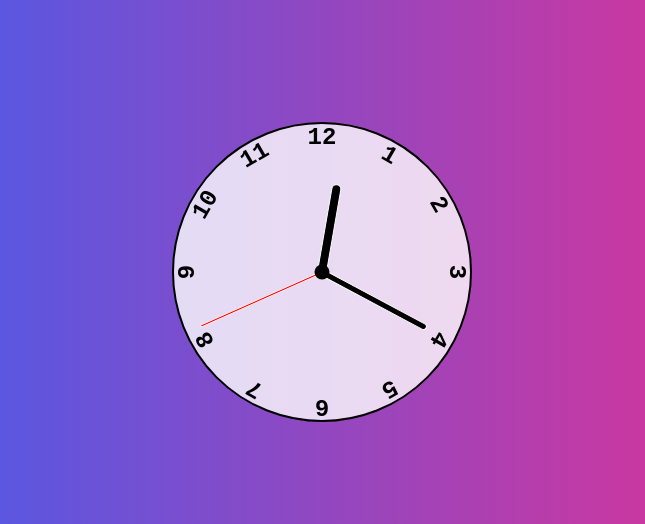
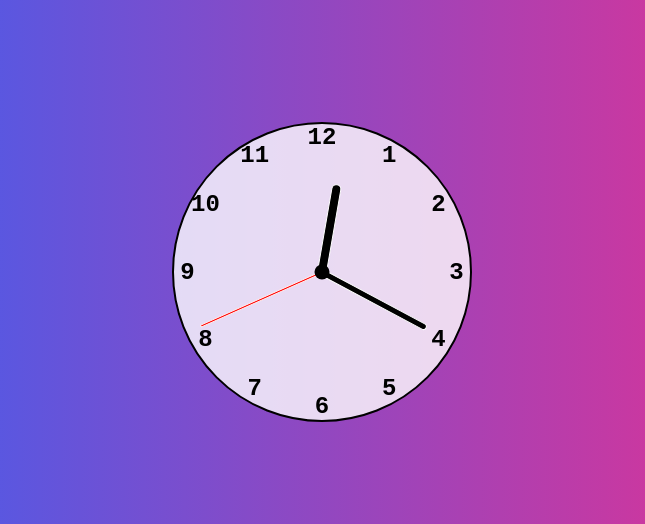
Before and after one commit to Zaviq/Zaviq.github.io, a plain HTML site: page clock/index.html in a window 1280 px wide. Shown: the part 178-702 px from the top of the page, 318-963 px from the left. Drawn offline with Linux system fonts and the light colour scheme.

Commit message:
fixed the orientation of the clock numbers

```diff
--- a/clock/index.html
+++ b/clock/index.html
@@ -20,18 +20,18 @@
             <div class="hand hour" data-hour-hand></div>
             <div class="hand minute" data-minute-hand></div>
             <div class="hand second" data-second-hand></div>
-            <div class="numbers number1">1</div>
-            <div class="numbers number2">2</div>
-            <div class="numbers number3">3</div>
-            <div class="numbers number4">4</div>
-            <div class="numbers number5">5</div>
-            <div class="numbers number6">6</div>
-            <div class="numbers number7">7</div>
-            <div class="numbers number8">8</div>
-            <div class="numbers number9">9</div>
-            <div class="numbers number10">10</div>
-            <div class="numbers number11">11</div>
-            <div class="numbers number12">12</div>
+            <div class="numbers number1"><div class="value">1</div></div>
+            <div class="numbers number2"><div class="value">2</div></div>
+            <div class="numbers number3"><div class="value">3</div></div>
+            <div class="numbers number4"><div class="value">4</div></div>
+            <div class="numbers number5"><div class="value">5</div></div>
+            <div class="numbers number6"><div class="value">6</div></div>
+            <div class="numbers number7"><div class="value">7</div></div>
+            <div class="numbers number8"><div class="value">8</div></div>
+            <div class="numbers number9"><div class="value">9</div></div>
+            <div class="numbers number10"><div class="value">10</div></div>
+            <div class="numbers number11"><div class="value">11</div></div>
+            <div class="numbers number12"><div class="value">12</div></div>
         </div>
     </div>
 </body>
--- a/clock/style.css
+++ b/clock/style.css
@@ -72,6 +72,8 @@ a{
 .clock .number10{--rotation:300deg;}
 .clock .number11{--rotation:330deg;}
 
+.value{transform: rotate(calc(0deg - var(--rotation)));}
+
 .clock .hand{
     --rotation: 0;
     position: absolute;
```
